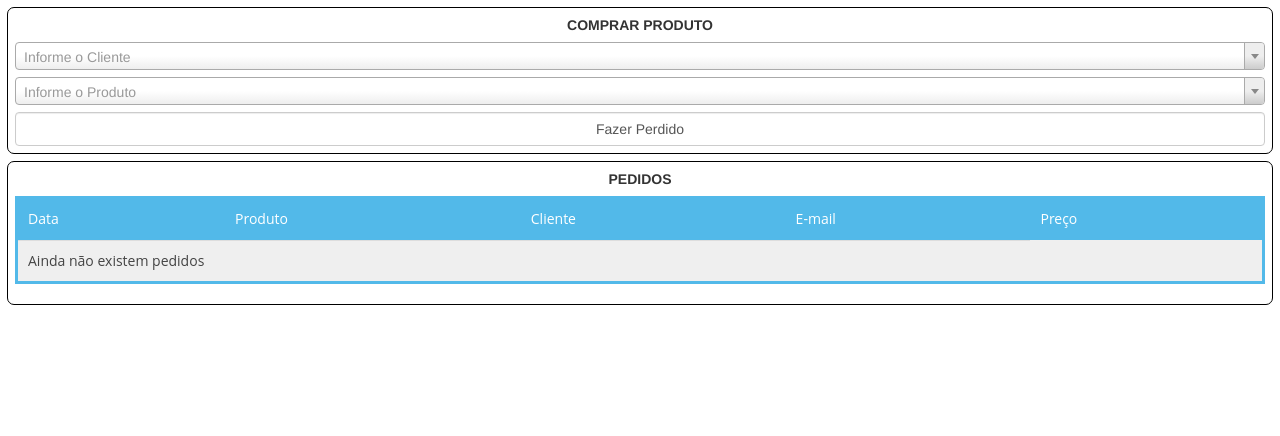
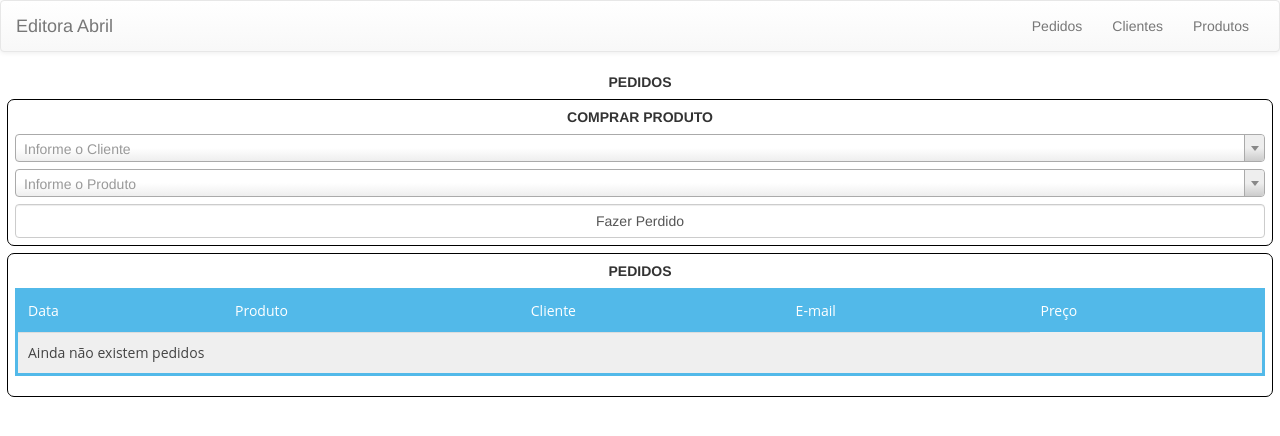
Before and after one commit to vguimaraes/abril, a PHP site: page /index.php in a window 1280 px wide. Shown: the top 436 px of the page. Run offline with PHP 8.4, Linux system fonts and the light colour scheme; data that the repository does not hold is empty.

Commit message:
Adicionado topo

```diff
--- a/teste1/php/modulos/produto/pedido/view.php
+++ b/teste1/php/modulos/produto/pedido/view.php
@@ -16,9 +16,13 @@
 
 	<style type="text/css">
 	.abril-bloco{
-		border:solid 0.1em #000;
 		margin: 0.5em;
 		border-radius: 0.5em;
+	}
+	.abril-borda{
+		border:solid 0.1em #000;
+	}
+	.abril-titulo{
 	}
 	.abril-bloco div, .abril-bloco input{
 		margin-top: 0.5em;
@@ -88,7 +92,36 @@
 	</script>
 </head>
 <body>
-	<div class="abril-bloco">
+   <nav class="navbar navbar-default">
+	  <div class="container-fluid">
+	  	<div class="navbar-header">
+	      <button type="button" class="navbar-toggle collapsed" data-toggle="collapse" data-target="#abril-menu" aria-expanded="false">
+	        <span class="sr-only">Toggle navigation</span>
+	        <span class="icon-bar"></span>
+	        <span class="icon-bar"></span>
+	        <span class="icon-bar"></span>
+	      </button>
+	      <a class="navbar-brand" href="#">Editora Abril</a>
+	    </div>
+
+	    <div class="collapse navbar-collapse" id="abril-menu">
+	    	<ul class="nav navbar-nav navbar-right">
+		        <li><a href="#">Pedidos</a></li>
+		        <li><a href="#">Clientes</a></li>
+		        <li><a href="#">Produtos</a></li>
+		      </ul>
+	    </div>
+
+	  </div>
+   </nav>
+
+   <div class="abril-bloco">
+		<div class="abril-topo abril-titulo">
+			PEDIDOS
+		</div>
+	</div>
+
+	<div class="abril-bloco abril-borda">
 		<div class="abril-topo">
 			COMPRAR PRODUTO
 		</div>
@@ -121,7 +154,7 @@
 			</form>
 		</div>
 	</div>
-	<div class="abril-bloco">
+	<div class="abril-bloco abril-borda">
 		<div class="abril-topo">
 			PEDIDOS
 		</div>
```
